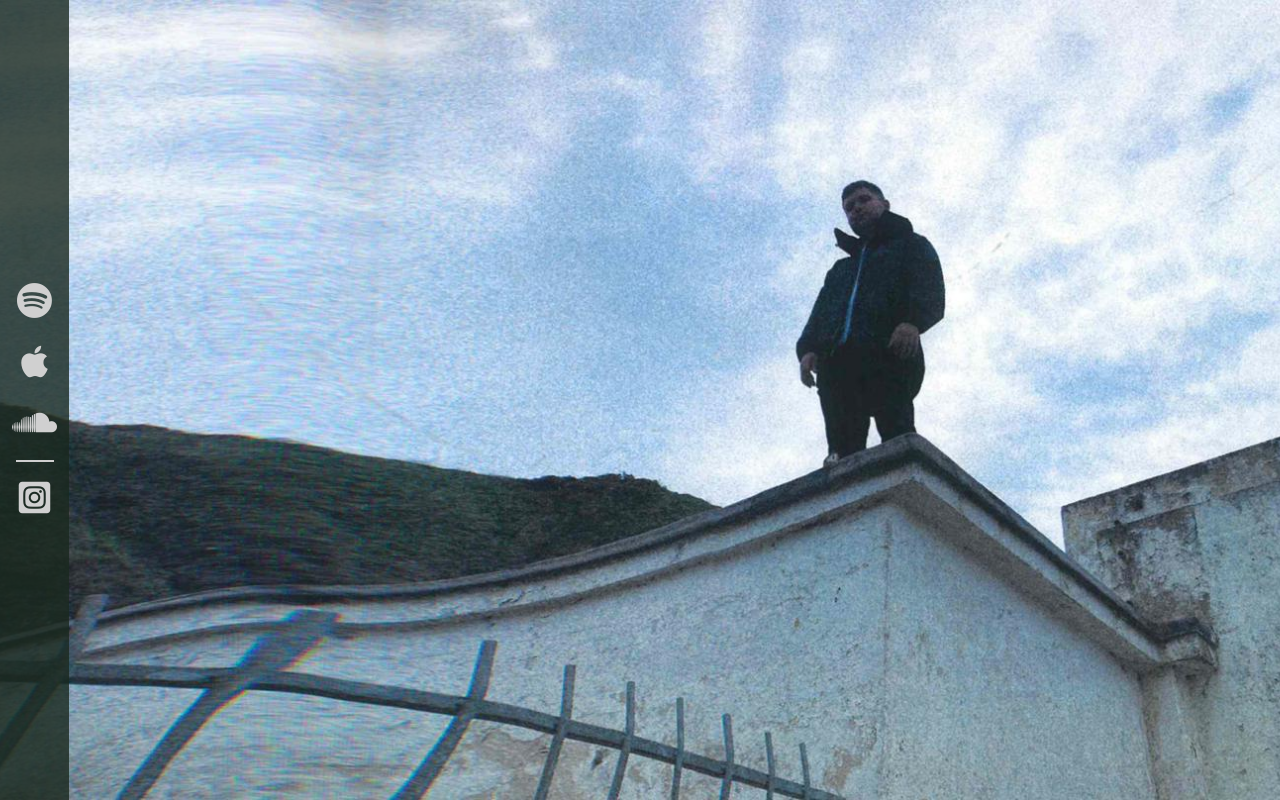
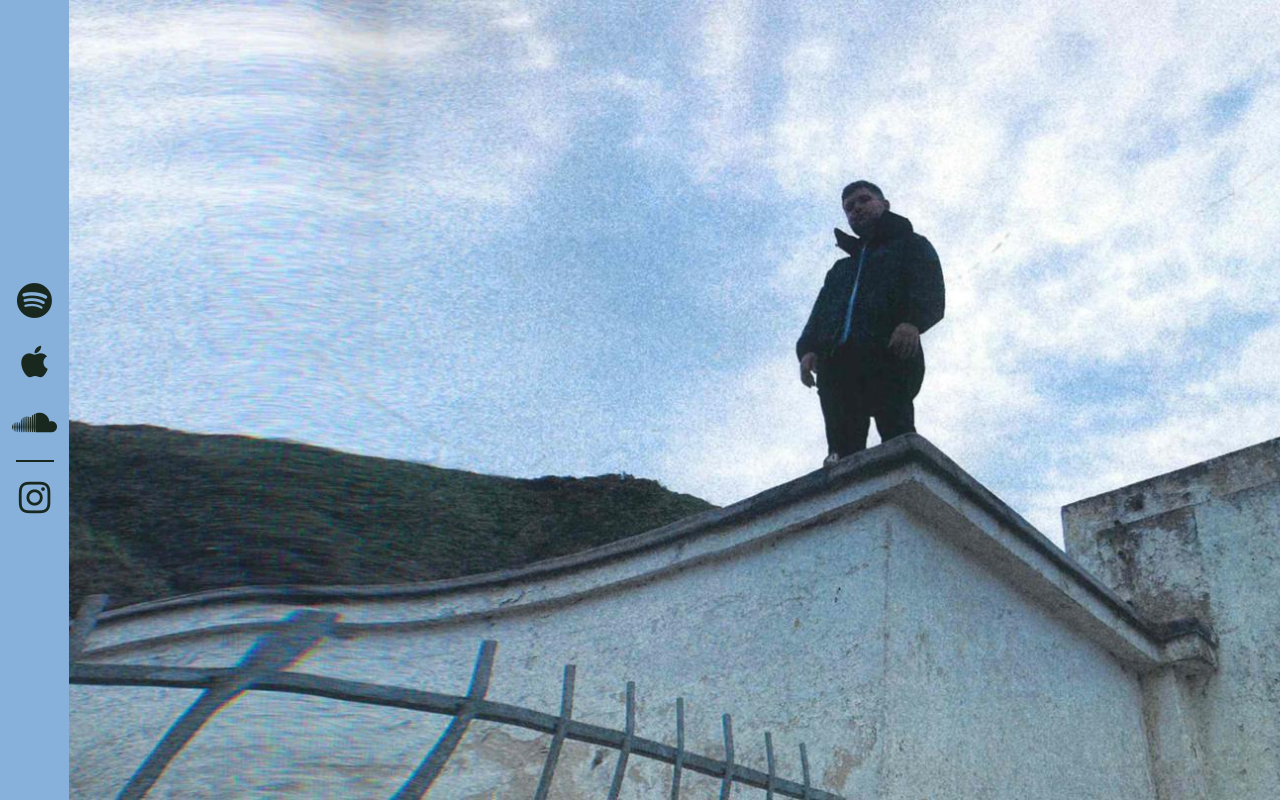
Before and after one commit to NostalgiacMusic/nostalgiacmusic.github.io, a plain HTML site: page index.html in a window 1280 px wide. Drawn offline with Linux system fonts and the light colour scheme.

Commit message:
change to blue n dark

```diff
--- a/css/style.css
+++ b/css/style.css
@@ -1,6 +1,7 @@
 :root {
   --primary: #19281E;
-  --primary-bg: rgba(25, 40, 30, 0.8);
+  --primary-bg: #87b1db;
+  --light: #D0D0D0;
 }
 
 * {
@@ -44,7 +45,7 @@ li {
 }
 
 li > a {
-  color: #D0D0D0;
+  color: var(--primary);
 }
 
 li:not(:first-child):not(:last-child) {
@@ -54,7 +55,7 @@ li:not(:first-child):not(:last-child) {
 
 hr {
   width: 80%;
-  border: 1px solid #D0D0D0;
+  border: 1px solid var(--primary);
 }
 
 @media (min-width: 550px) {
--- a/index.html
+++ b/index.html
@@ -35,7 +35,7 @@
       <ul id="socials">
         <li>
           <a target="_blank" aria-label="Instagram hyperlink" href="https://www.instagram.com/nostalgiac/">
-            <i aria-label="Instagram logo" class="fab fa-instagram-square"></i>
+            <i aria-label="Instagram logo" class="fab fa-instagram"></i>
           </a>
         </li>
       </ul>
```
